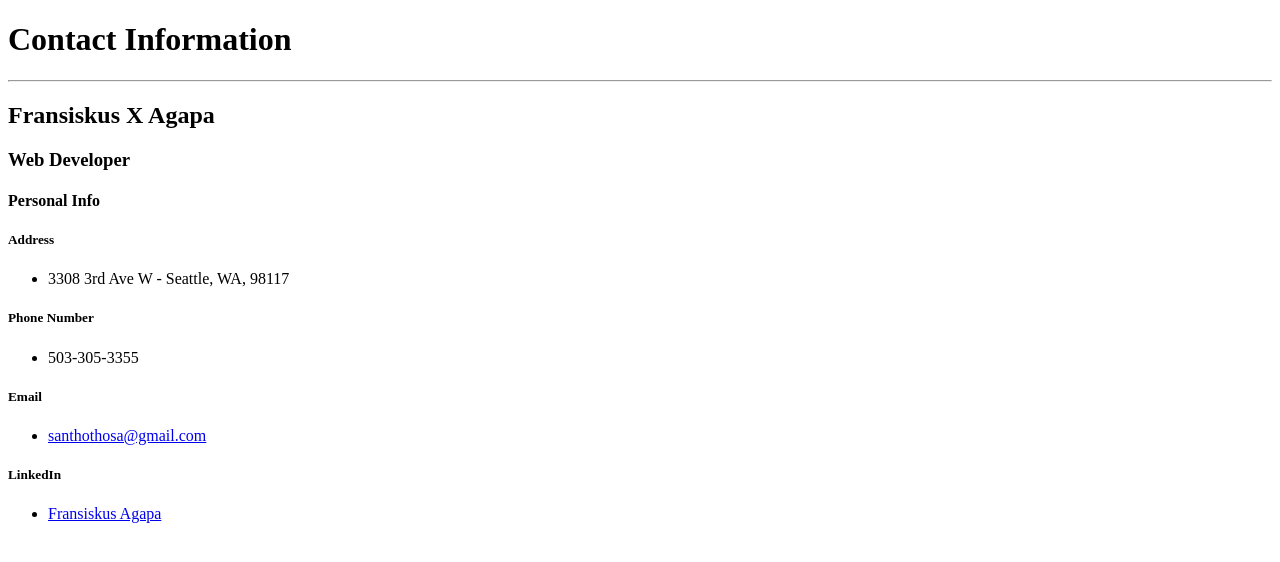
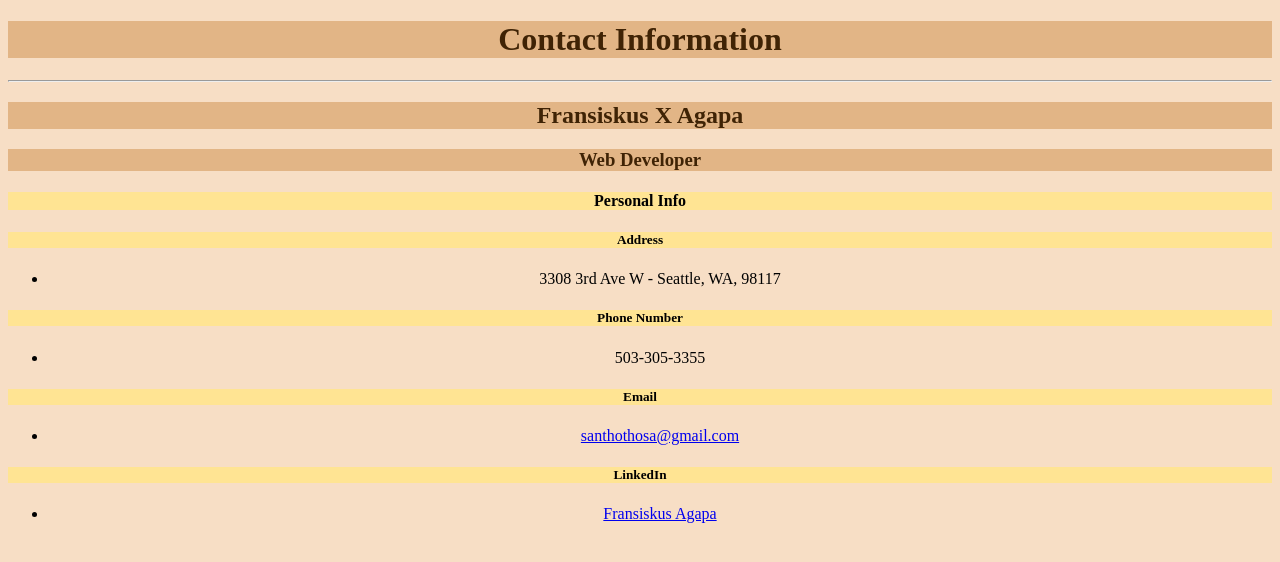
Before and after one commit to Fransssss/html-MyResumeCapstone, a plain HTML site: page public/mycontact.html in a window 1280 px wide. Drawn offline with Linux system fonts and the light colour scheme.

Commit message:
Updated CSS
Updated with CSS file.

```diff
--- a/public/mycontact.html
+++ b/public/mycontact.html
@@ -3,6 +3,32 @@
   <head>
     <meta charset="UTF-8" />
     <title>MyContact</title>
+    <style>
+      body {
+        text-align: center;
+        background-color: #f7dec5;
+      }
+      h1 {
+        color: #3f2305;
+        background-color: #e2b586;
+      }
+      h2 {
+        color: #3f2305;
+        background-color: #e2b586;
+      }
+      h3 {
+        color: #3f2305;
+        background-color: #e2b586;
+      }
+      h4 {
+        color: black;
+        background-color: #ffe493;
+      }
+      h5 {
+        color: black;
+        background-color: #ffe493;
+      }
+    </style>
   </head>
   <body>
     <h1>Contact Information</h1>
@@ -25,7 +51,11 @@
     </ul>
     <h5>LinkedIn</h5>
     <ul>
-      <li><a href="https://www.linkedin.com/in/fransiskus-agapa/">Fransiskus Agapa</a></li>
+      <li>
+        <a href="https://www.linkedin.com/in/fransiskus-agapa/"
+          >Fransiskus Agapa</a
+        >
+      </li>
     </ul>
   </body>
 </html>
--- a/style.css
+++ b/style.css
@@ -0,0 +1,18 @@
+* {
+  text-align: center;
+  background-color: #cef8cb;
+}
+
+h1 {
+  color: white;
+  background-color: #cde2ba;
+}
+
+h2 {
+  color: white;
+  background-color: #dee7c6;
+}
+
+.me {
+  height: 300px;
+}
```
Also changed, not shown: index.html (+7 -4 lines), public/myhobbies.html (+15 -1 lines).
